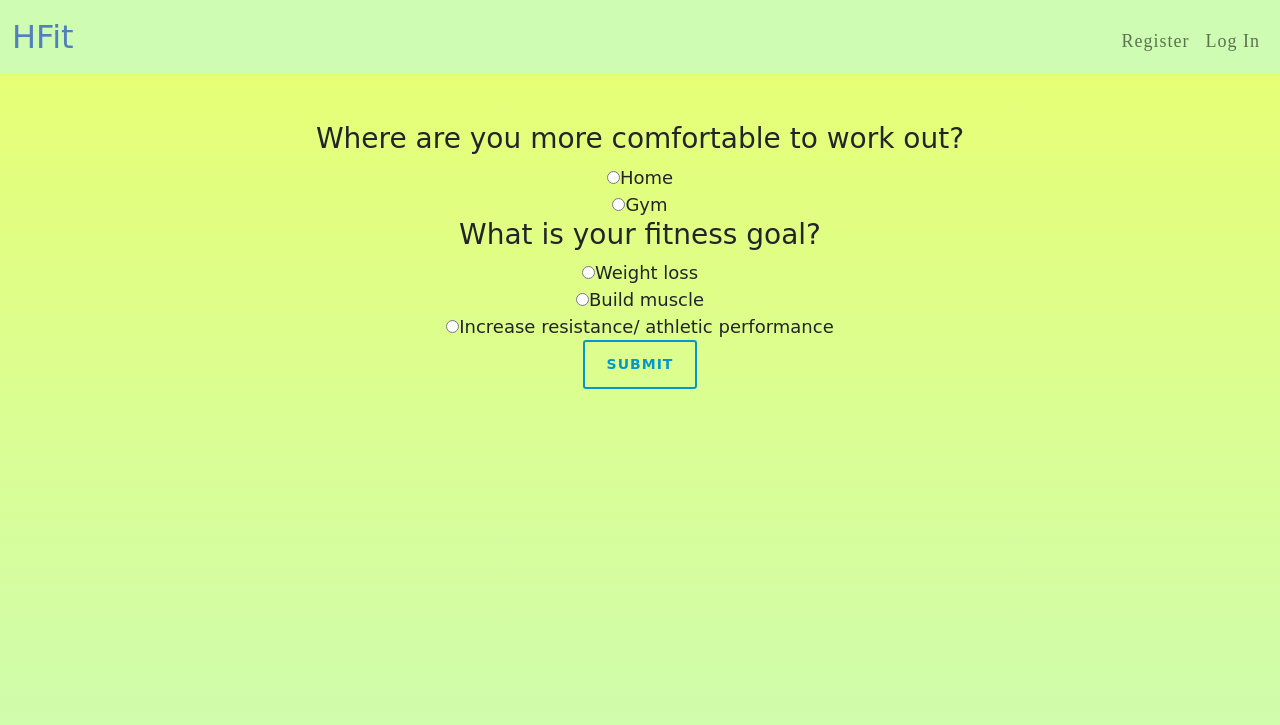
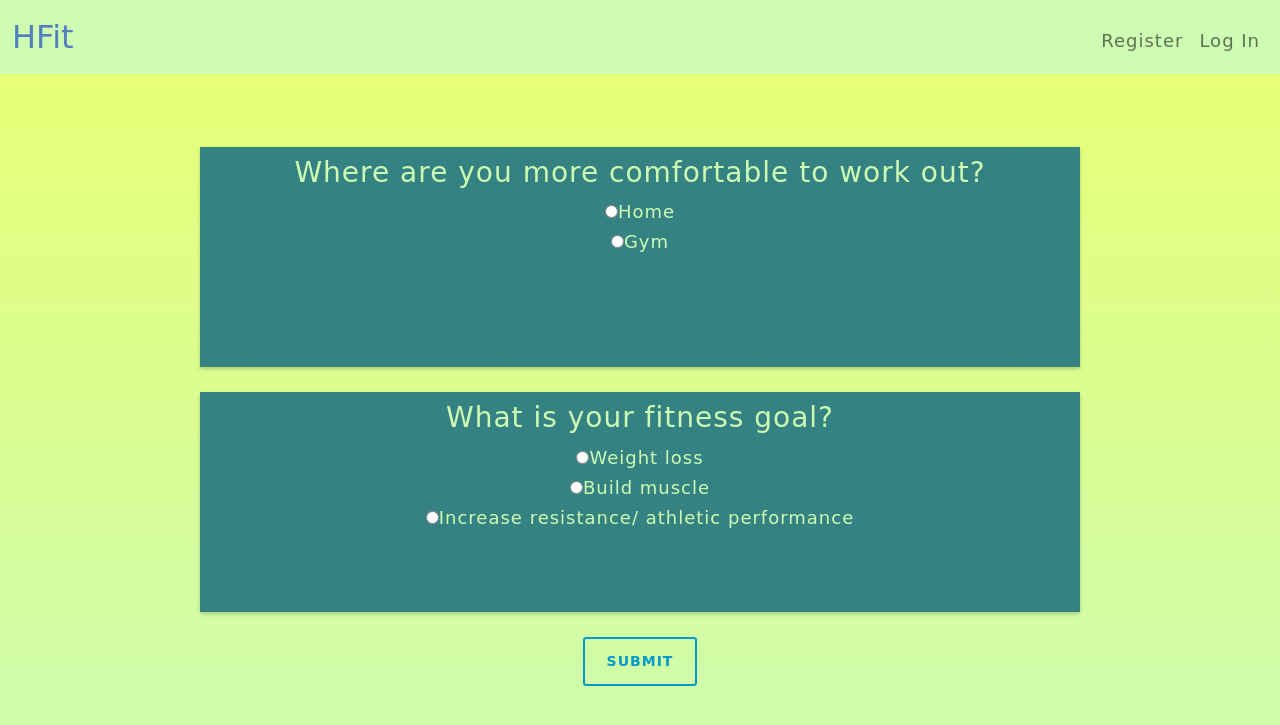
Before and after one commit to dalilaoliva/final_project, a Flask app: page /quiz in a window 1280 px wide. Shown: the top 725 px of the page. Run offline with Flask 2, Linux system fonts and the light colour scheme; some libraries are stand-ins or nearby versions; some web fonts are replaced.

Commit message:
quiz updates

```diff
--- a/static/styles.css
+++ b/static/styles.css
@@ -96,14 +96,6 @@ html, body {
 
 /* Workout list design */
 
-/* .backbox{
-    margin: auto;
-    padding: 1% 2%;
-    max-width: 1440px;
-    border-radius: 5px;
-    background: #358283;
-    box-shadow: 0 2px 6px 0 rgba(0,0,0, .3);
-  } */
   h1,h2,h3{
     text-align: center;
     /* font-family: 'Baloo Tamma', cursive; */
@@ -114,8 +106,9 @@ html, body {
     line-height: 30px;
     text-align: justify;
     letter-spacing: 1px;
-    font-family: 'Raleway', serif;
+    /* font-family: 'Raleway', serif; */
   }
+
   /*SG = style grid*/
   .SG{
     margin: 0;
@@ -128,8 +121,10 @@ html, body {
     display: inline-flex;
     box-shadow: 0 2px 4px rgba(0,0,0, .2);
   }
+
   .SG .sgLi:hover{
     box-shadow:0 5px 10px rgba(0,0,0,.15);}
+
   .SG .box{
     width: 100%;
     height: 100vh;
@@ -141,3 +136,24 @@ html, body {
   }
 
   .s2{list-style-type: circle;}
+
+  /* Quiz boxes */
+  .SG .osgLi{
+    min-width: 24%;
+    margin: 2% 15%;
+    display: block;
+    box-shadow: 0 2px 4px rgba(0,0,0, .2);
+  }
+
+  .SG .obox{
+    width: 100%;
+    height: 100vh;
+    padding: 1% 2%;
+    background: #358283;
+    min-height: 200px;
+    max-height: 220px;
+    box-sizing: border-box;
+  }
+
+  .SG .osgLi:hover{
+    box-shadow:0 5px 10px rgba(0,0,0,.15);}
--- a/templates/quiz.html
+++ b/templates/quiz.html
@@ -5,10 +5,15 @@
 {% endblock %}
 
 {% block main %}
-    <div class = "box">
+    <ul class = "SG">
+    <!-- <li class = "sgLi"> -->
+    <div class="text-center">
     <form action = "/quiz" method = "post">
-        <div>
 
+        <li class = "osgLi">
+        <div style="text-align:center" class = "obox" >
+
+            <div style = "color:#cdfcb2">
             <h3>Where are you more comfortable to work out?</h3>
             <div>
                 <label><input type="radio" id="home" name="option1" value="home">Home</label>
@@ -16,11 +21,16 @@
             <div>
                 <label><input type="radio" id="gym" name="option1" value="gym">Gym</label>
             </div>
+            </div>
 
         </div>
+        </li>
 
-        <div>
 
+        <li class = "osgLi">
+        <div style="text-align:center" class = "obox">
+
+            <div style = "color:#cdfcb2">
             <h3>What is your fitness goal?</h3>
             <div>
                 <label><input type="radio" id="weightloss" name="option2" value="weightloss">Weight loss</label>
@@ -31,8 +41,10 @@
             <div>
                 <label><input type="radio" id="resistance" name="option2" value="resistance">Increase resistance/ athletic performance</label>
             </div>
+            </div>
 
         </div>
+        </li>
 
         <div>
             <input  class="btn btn-primary btn-sm outline" type="submit">
@@ -40,4 +52,6 @@
 
     </form>
     </div>
+    <!-- </li> -->
+    </ul>
 {% endblock %}
```
Also changed, not shown: userAccounts.db, 2 other files.
